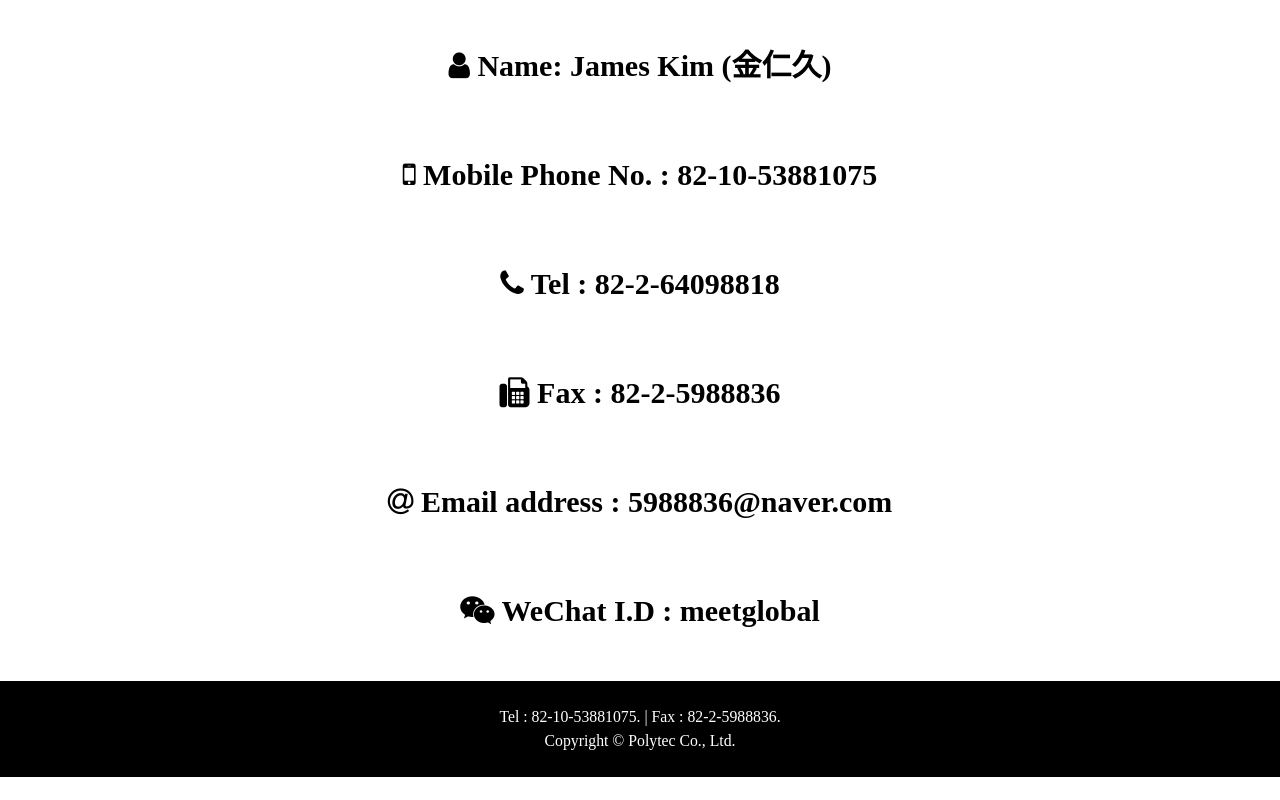
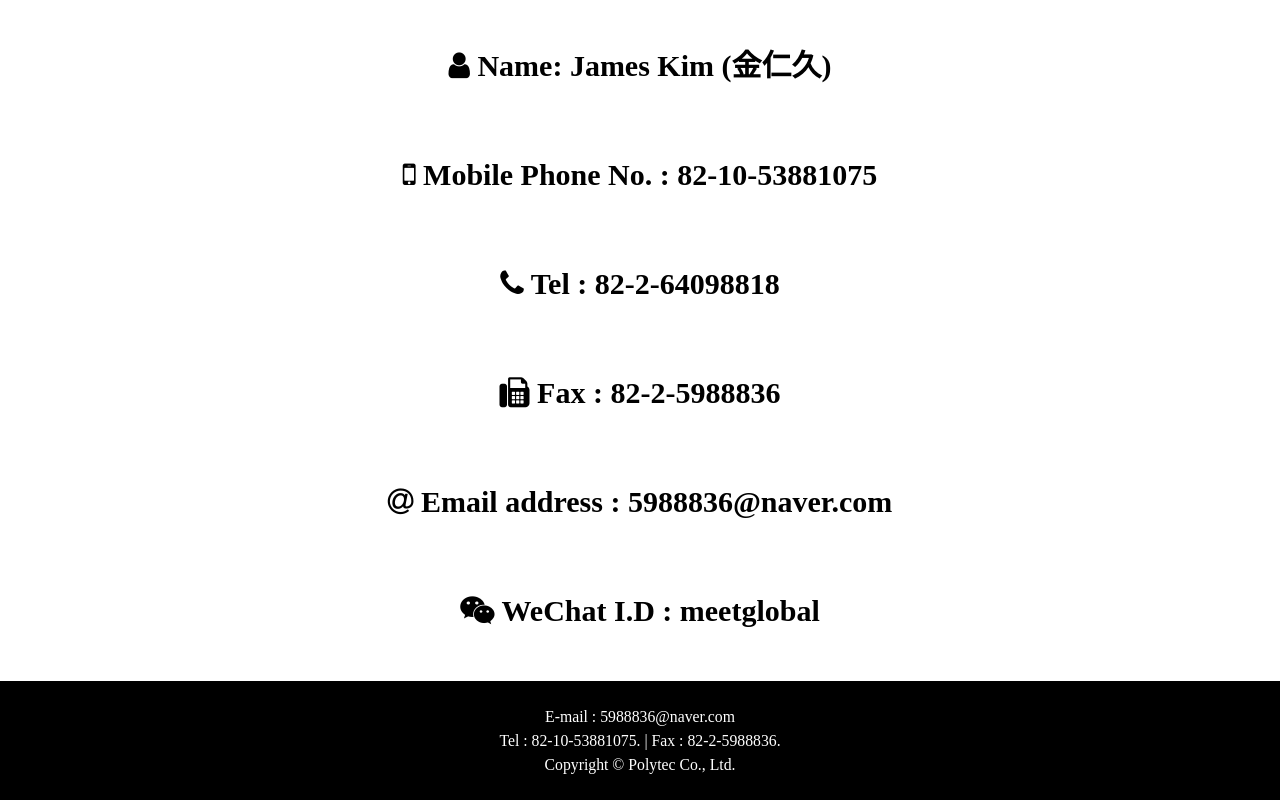
Before and after one commit to KERENKIM/Polytec, a plain HTML site: page contact.html in a window 1280 px wide. Shown: the part 969-1769 px from the top of the page. Before the commit the page ends 1746 px from the top, so only its background shows below. Drawn offline with nearby package versions, Linux system fonts and the light colour scheme.

Commit message:
Update contact.html

```diff
--- a/contact.html
+++ b/contact.html
@@ -88,6 +88,7 @@
         <!-- Footer-->
         <footer class="py-5 bg-black">
             <div class="container px-5">
+            <p class="m-0 text-center text-white small">E-mail : 5988836@naver.com</p>
             <p class="m-0 text-center text-white small">Tel : 82-10-53881075. | Fax : 82-2-5988836.</p>
             <p class="m-0 text-center text-white small">Copyright &copy; Polytec Co., Ltd.</p></div>
         </footer>
```
